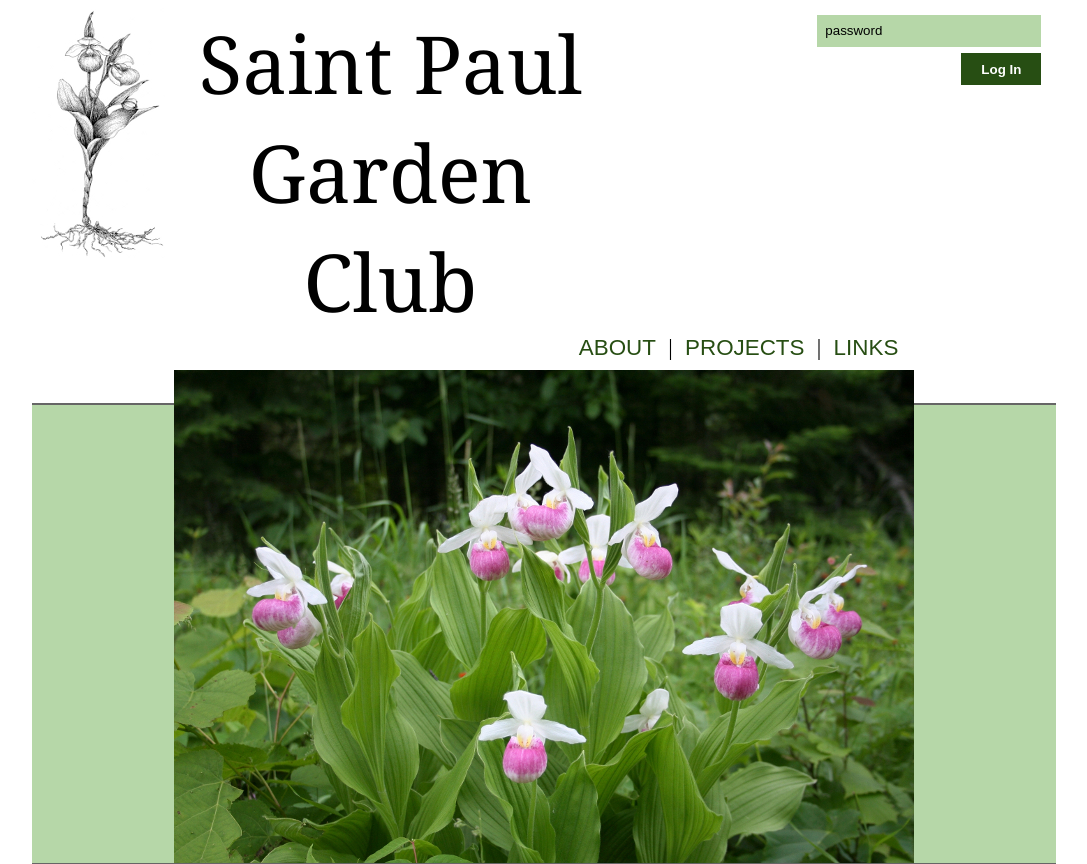
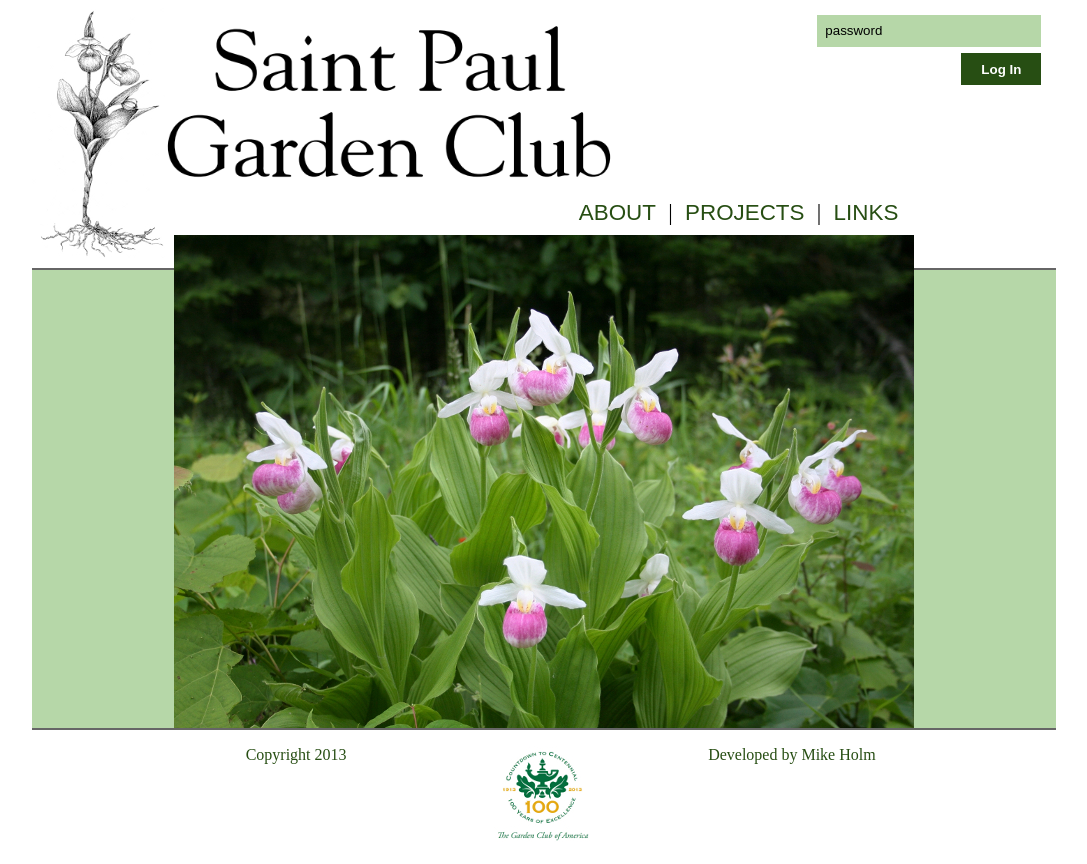
Before and after one commit to coldpour/spgc, a PHP site: page / in a window 1280 px wide. Shown: the top 864 px of the page, without its empty margins (96-1183 px from the left). After the commit the page ends 841 px from the top, so only its background shows below. Run offline with PHP 8.4, Linux system fonts and the light colour scheme.

Commit message:
use image for banner text to get it just right

```diff
--- a/banner.php
+++ b/banner.php
@@ -1,3 +1,4 @@
-<img class="banner" src="images/pen_ladyslipper_spgc_133x250.jpg" alt="Pen&Ink drawing of a Ladyslipper" />
-<div class="banner">Saint Paul</div>
-<div class="banner">Garden Club</div>
+<img id="penFlower" class="banner" src="images/pen_ladyslipper_spgc_133x250.jpg" alt="Pen&Ink drawing of a Ladyslipper" />
+<div class="banner">
+     <img id="bannerText" class="banner" src="images/src/banner_text.png" alt=Saint Paul Garden Club" />
+</div>
--- a/screen.css
+++ b/screen.css
@@ -1,13 +1,14 @@
+div.banner {
+    height:12em;
+}
+
 img.banner {
     float:left;
 }
 
-div.banner {
-    font-size:5em;
-    font-family:Goudy Old Style,Georgia,Times,Serif;
-    text-align:center;
-    width:7.3em;
-    margin:0em;
+#bannerText {
+    width:28em;
+    margin-top:1em;
 }
 
 .login {
```
Also changed, not shown: images/src/banner_text.png (added).
